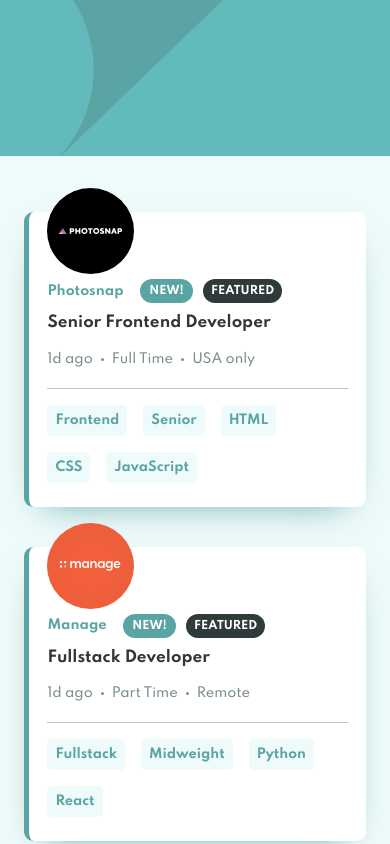
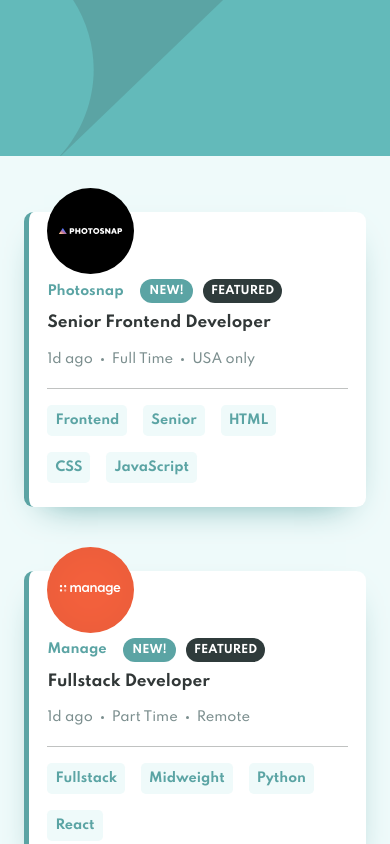
Before and after one commit to joshysmart/static-job-listings, a React (Create React App) app: page / in a window 390 px wide. Shown: the top 844 px of the page. Built offline with nearby package versions, Linux system fonts and the light colour scheme.

Commit message:
improved responsiveness

```diff
--- a/src/App.css
+++ b/src/App.css
@@ -45,9 +45,15 @@
  padding-top: 3.5rem;
  display: grid;
  grid-template-columns: repeat(1, 1fr);
- grid-gap: 2.5rem;
+ grid-gap: 1.5rem;
  background: var(--Light-Grayish-Cyan-Background);
  position: relative;
+}
+
+@media only screen and (min-width: 375px) {
+  .listings {
+    grid-gap: 4rem;
+  }
 }
 
 @media only screen and (min-width: 768px) {
```
